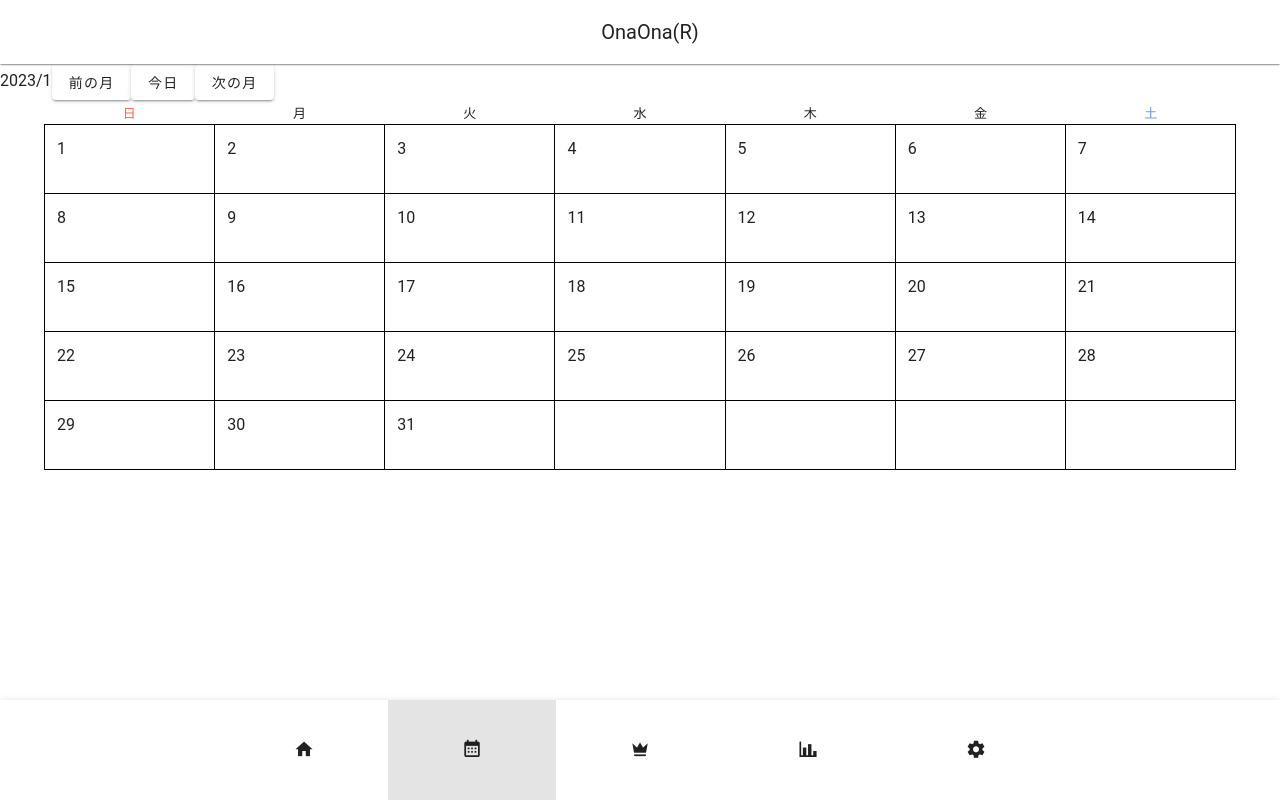
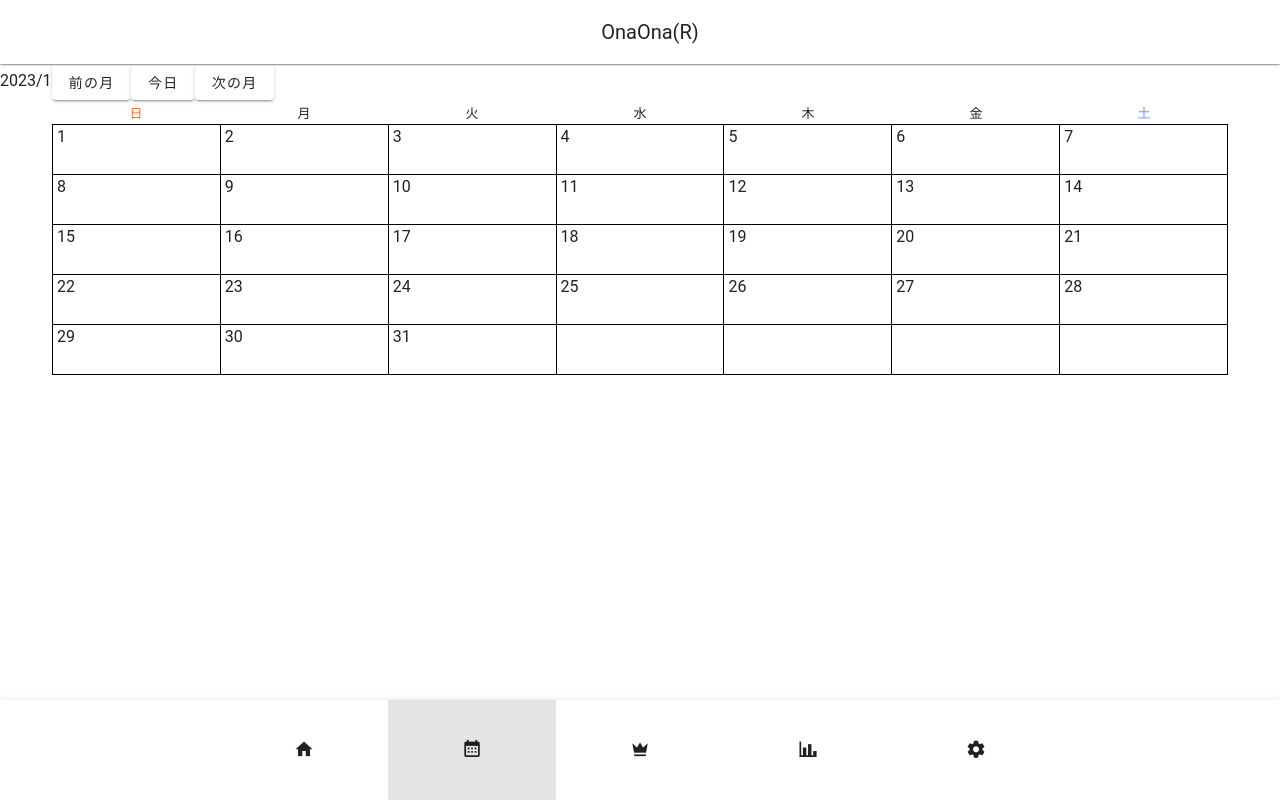
Before and after one commit to xmitoux/onon-riko, a Vue app: page /calendar in a window 1280 px wide. Built offline with nearby package versions, Linux system fonts and the light colour scheme; no server answers; the database is empty.

Commit message:
カレンダーのレイアウト調整

```diff
--- a/src/components/CalendarComponent.vue
+++ b/src/components/CalendarComponent.vue
@@ -85,7 +85,7 @@
   <v-btn @click="currentDate = dayjs()">今日</v-btn>
   <v-btn @click="currentDate = currentDate.add(1, 'month')">次の月</v-btn>
 
-  <v-container>
+  <v-container class="px-6">
     <v-row>
       <v-col
         v-for="day in dayOfWeek"
@@ -99,26 +99,29 @@
 
     <v-row
       v-for="(week, index) in calendar"
-      :style="{
-        'border-top': index === 0 ? 'solid 1px black' : '',
-        'border-left': 'solid 1px black',
-      }"
+      class="calendar-row"
+      :class="{ 'calendar-row-top': index === 0 }"
       :key="index"
     >
       <v-col
         v-for="(day, index) in week"
-        style="border-right: solid 1px black; border-bottom: solid 1px black"
+        class="calendar-cell pa-0"
         :key="index"
       >
-        <div v-if="day.date !== 0">
+        <div>
+          <v-sheet v-if="day.date !== 0" class="pl-1" height="20">
             {{ day.date }}
-        </div>
-        <div style="height: 20px">
+          </v-sheet>
+
+          <div class="text-center">
             <v-icon
               v-if="isDoneRikoni(day.date)"
               @click="selectRecord(day.date)"
+              color="pink"
               icon="mdi-heart"
+              size="small"
             />
+          </div>
         </div>
       </v-col>
     </v-row>
@@ -170,4 +173,18 @@
   .saturday {
     color: cornflowerblue;
   }
+
+  .calendar-row {
+    border-left: solid 1px black;
+  }
+
+  .calendar-row-top {
+    border-top: solid 1px black;
+  }
+
+  .calendar-cell {
+    border-right: solid 1px black;
+    border-bottom: solid 1px black;
+    height: 50px;
+  }
 </style>
```
Lines whose indentation alone changed are shown as unchanged.
